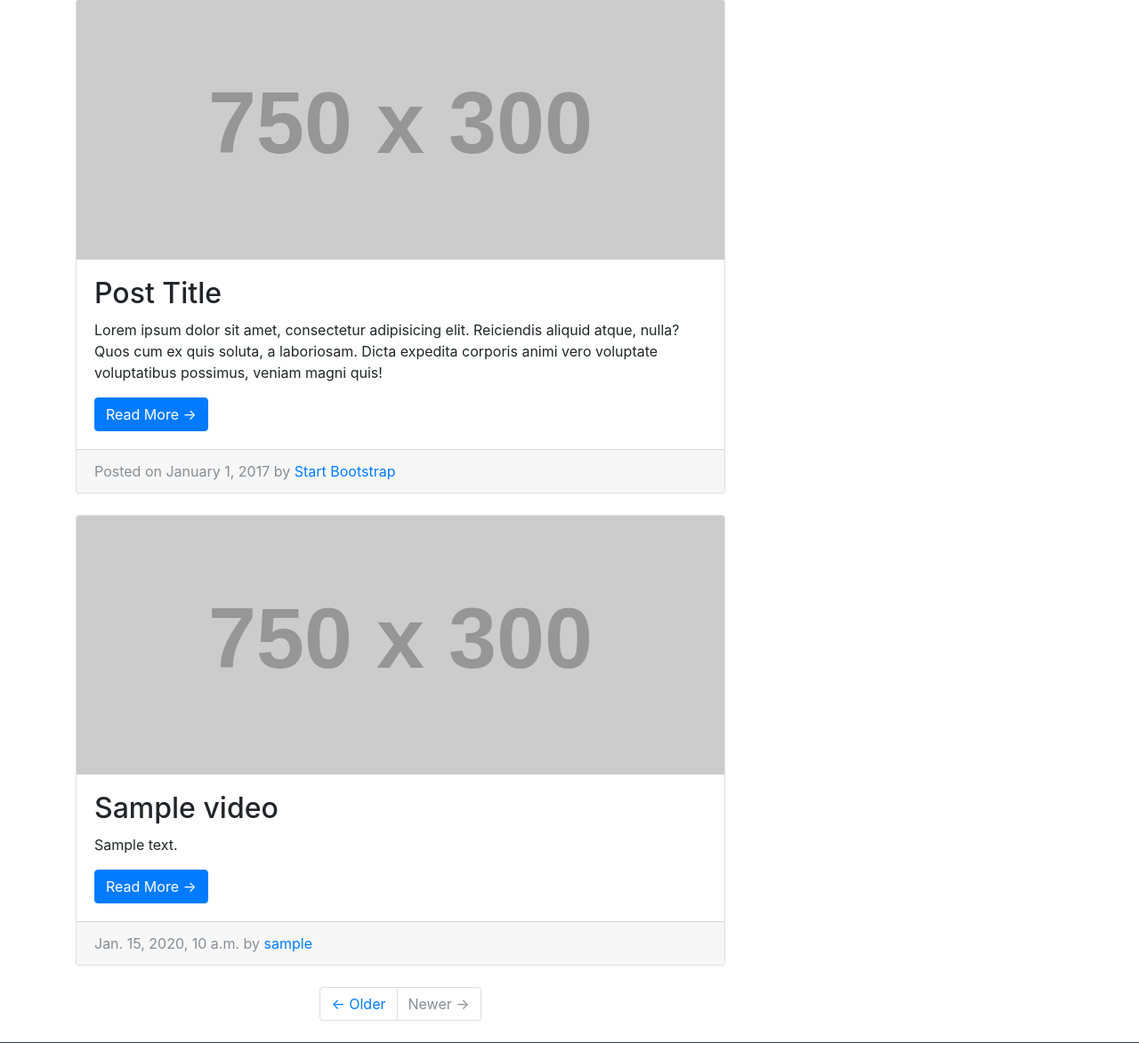
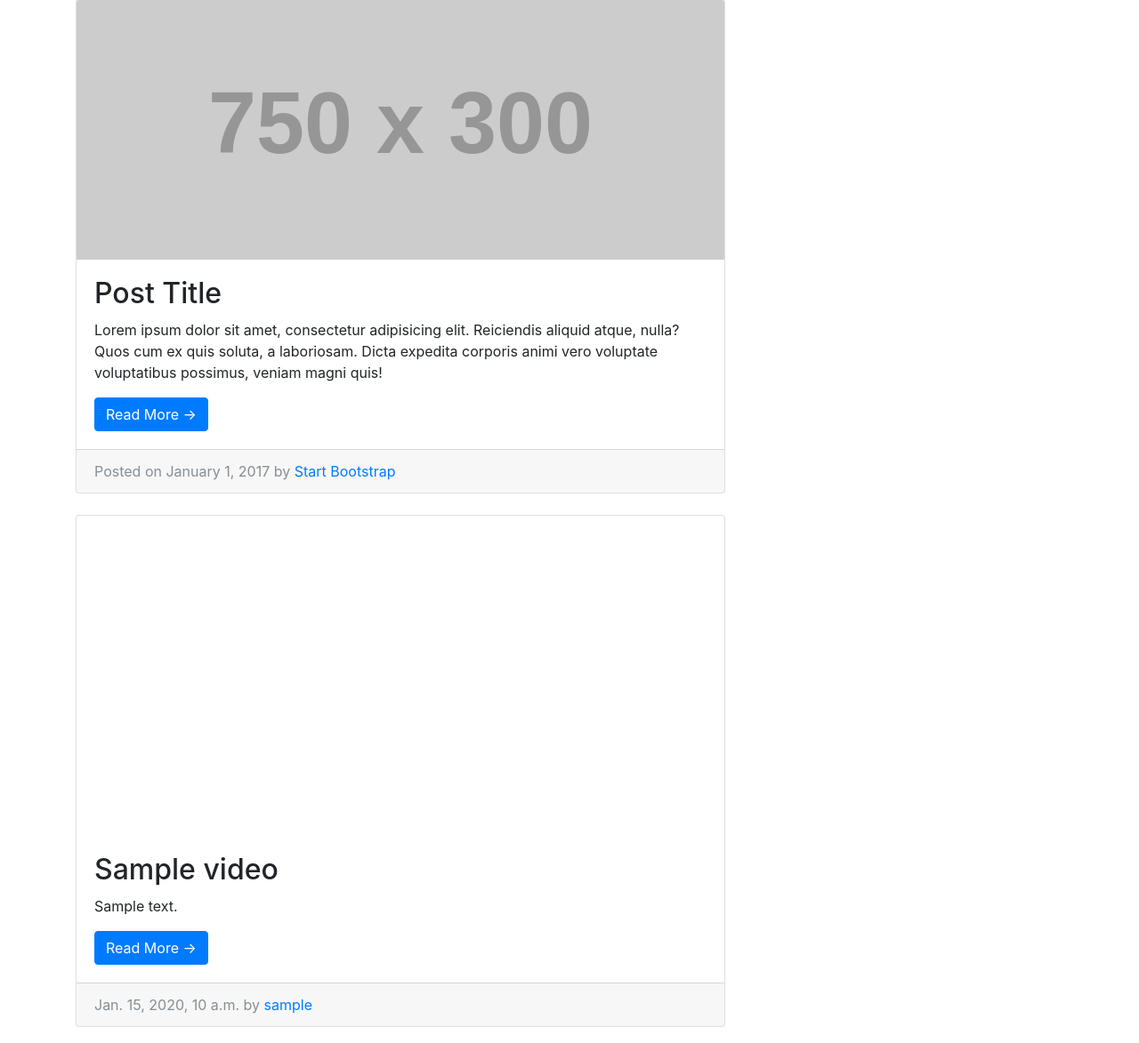
Before and after one commit to TrickyCloseCombat/my-hero-academyTV, a Django app: template video/templates/video_list.html in a window 1280 px wide. Shown: the part 728-1901 px from the top of the page at 89% size. Run offline with Django 3.2, Linux system fonts and the light colour scheme; the template is opened without the code that fills it: values that come from a table or form of the project are taken from there, others are empty; tables that the repository leaves empty hold one stand-in row (values such as "Sample post"); grey boxes labelled with a size stand in for pictures from a placeholder-image service; some libraries are stand-ins or nearby versions.

Commit message:
Added video functionality

```diff
--- a/video/templates/video_list.html
+++ b/video/templates/video_list.html
@@ -85,7 +85,8 @@
                 <!-- Blog Post -->
                  {% for video in videos %}
                 <div class="card mb-4">
-                    <img class="card-img-top" src="http://placehold.it/750x300" alt="Card image cap">
+                    <iframe src="{{ video.videolink }}" allowfullscreen="" width="100%" height="360" frameborder="0"></iframe>
+
                     <div class="card-body">
                         <h2 class="card-title">{{ video.title}}</h2>
                         <p class="card-text">{{ video.text }}</p>
```
